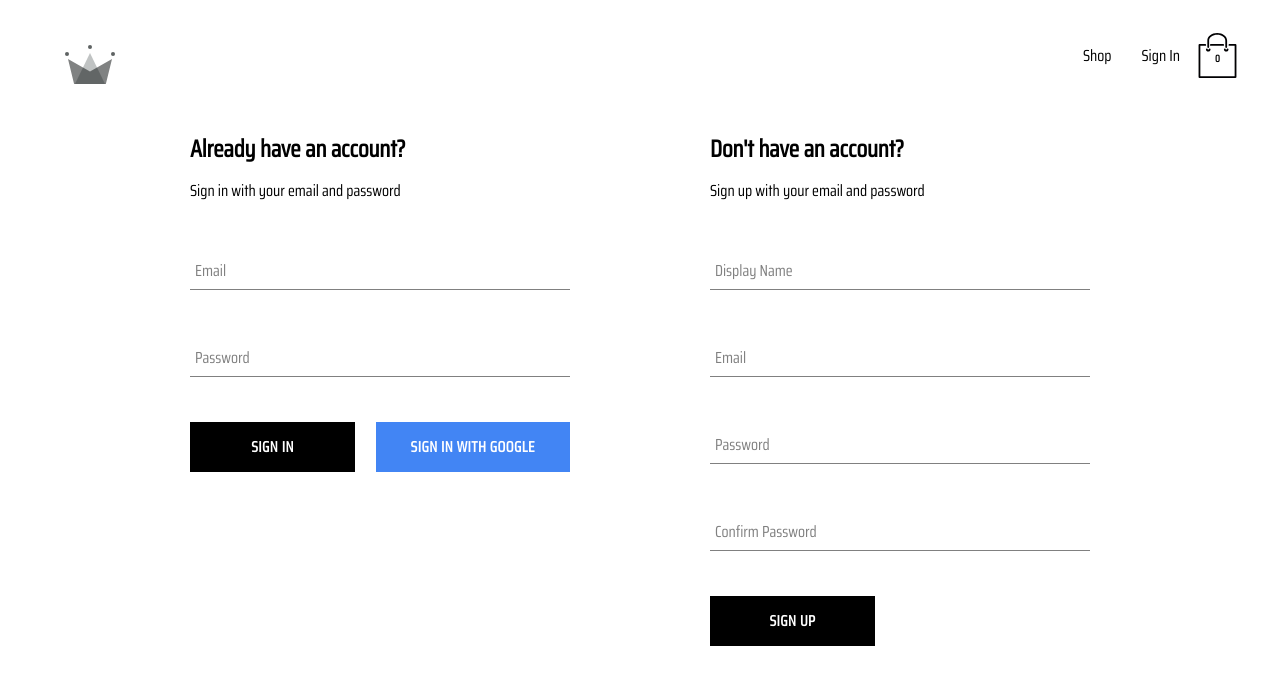
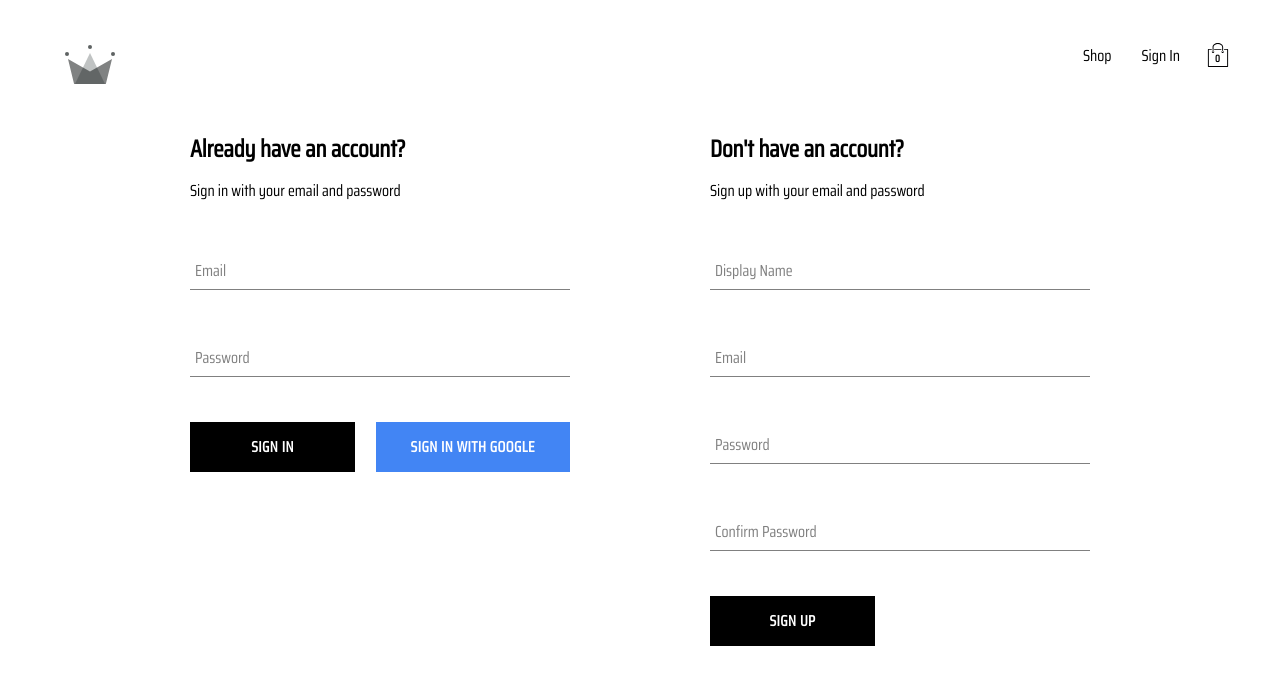
Before and after one commit to ZhangMYihua/crwn-clothing-v2, a React (Create React App) app: page /auth in a window 1280 px wide. Shown: the top 684 px of the page. Built offline with nearby package versions, Linux system fonts and the light colour scheme; no server answers; the database is empty.

Commit message:
refactored ShoppingIcon

```diff
--- a/src/components/cart-icon/CartIcon.jsx
+++ b/src/components/cart-icon/CartIcon.jsx
@@ -1,8 +1,7 @@
-import { ReactComponent as ShoppingIcon } from '../../assets/shopping-bag.svg'
 import { useContext } from 'react'
 import { CartContext } from '../../contexts/CartContext'
 
-import { CartIconContainer, ItemCount} from './cart-icon.styles'
+import { CartIconContainer, ItemCount, ShoppingIcon} from './cart-icon.styles'
 
 export const CartIcon = () => {
   const {isCartOpen, setIsCartOpen, cartCount} = useContext(CartContext)
@@ -14,8 +13,7 @@ export const CartIcon = () => {
   return (
     <CartIconContainer
     onClick={toggleIsCartOpen} >
-      <ShoppingIcon
-      className='shopping-icon'  />
+      <ShoppingIcon />
       <ItemCount>{cartCount}</ItemCount>
     </CartIconContainer>
   )
--- a/src/components/cart-icon/cart-icon.styles.jsx
+++ b/src/components/cart-icon/cart-icon.styles.jsx
@@ -1,4 +1,10 @@
 import styled from 'styled-components'
+import { ReactComponent as ShoppingSvg } from '../../assets/shopping-bag.svg'
+
+export const ShoppingIcon = styled(ShoppingSvg)`
+  width: 24px;
+  height: 24px;
+`
 
 export const CartIconContainer = styled.div`
   width: 45px;
@@ -10,31 +16,9 @@ export const CartIconContainer = styled.div`
   cursor: pointer;
 `
 
-// .cart-icon-container {
-  // width: 45px;
-  // height: 45px;
-  // position: relative;
-  // display: flex;
-  // align-items: center;
-  // justify-content: center;
-  // cursor: pointer;
-
-//   .shopping-icon {
-//     width: 24px;
-//     height: 24px;
-//   }
-
 export const ItemCount = styled.span`
   position: absolute;
   font-size: 10px;
   font-weight: bold;
   bottom: 12px;
 `
-
-//   .item-count {
-//     position: absolute;
-//     font-size: 10px;
-//     font-weight: bold;
-//     bottom: 12px;
-//   }
-// }
```
